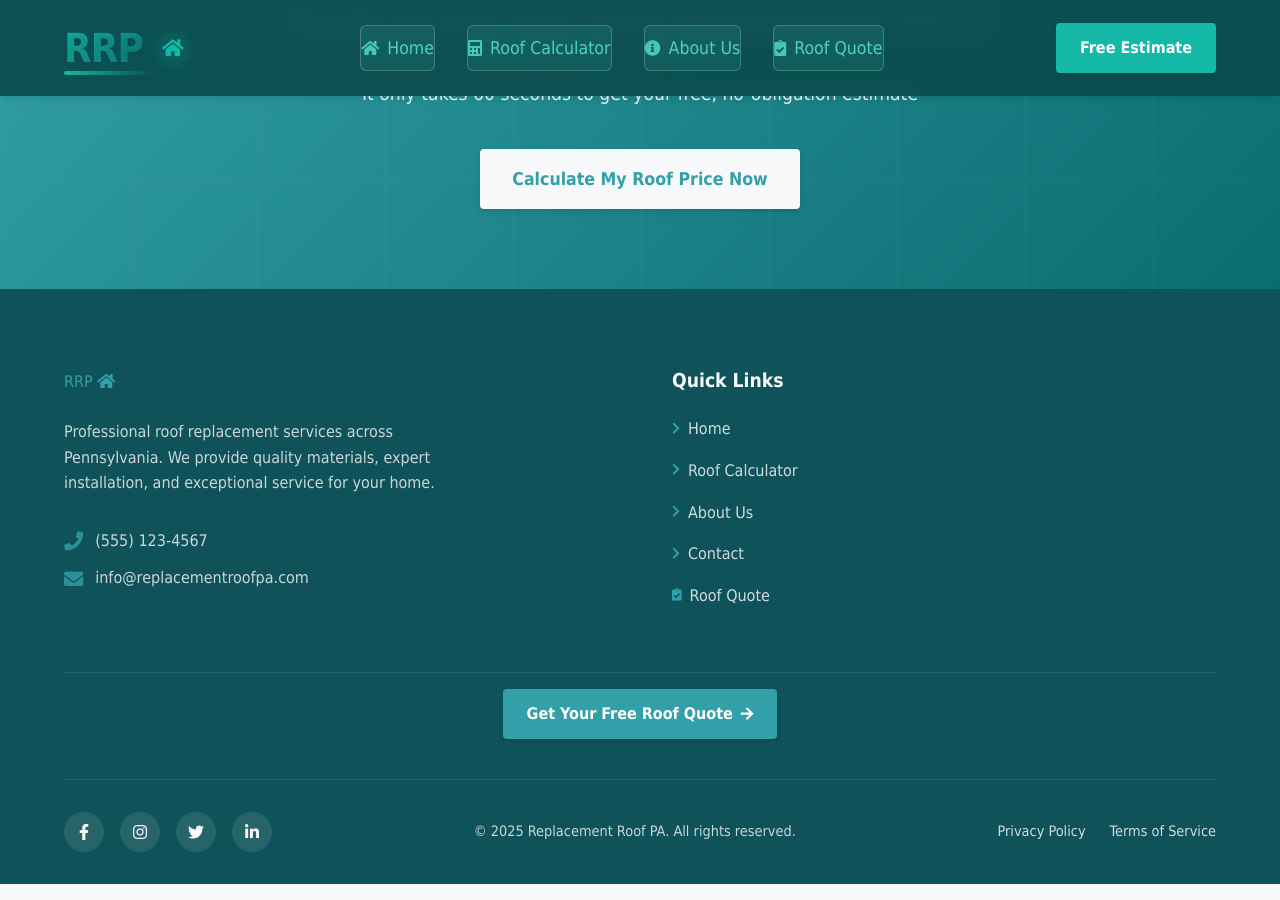
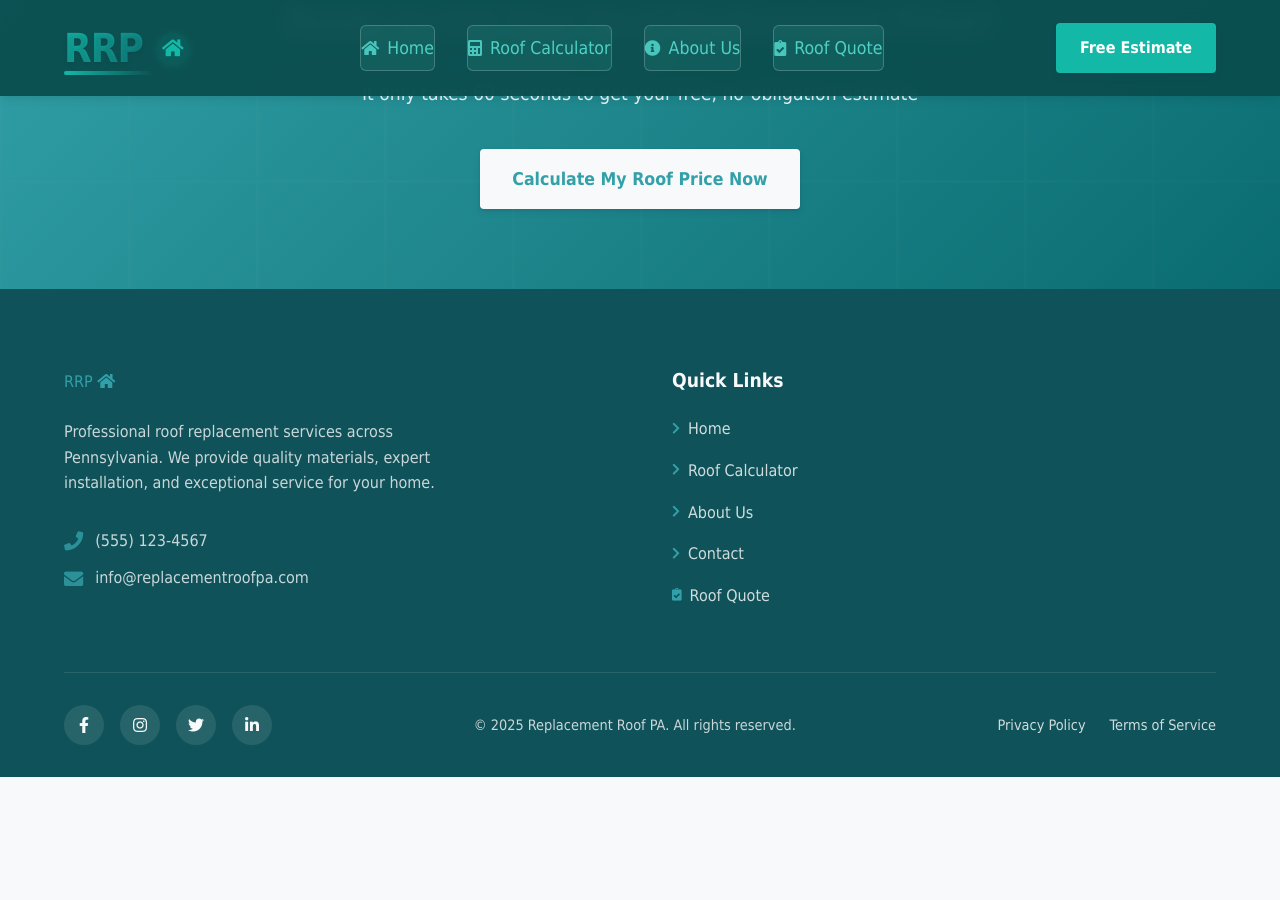
Before and after one commit to tim-amredev/replacement-roof-pa, a Jekyll site: the page built from index.html, in a window 1280 px wide and 900 px high, scrolled down 2120 px. Built offline with Jekyll 4.4.1, drawn with Linux system fonts in a browser that asks for light colours; some web fonts are replaced; after the commit the page ends 2913 px from its top, so only the background shows below that.

Commit message:
Update footer.html

```diff
--- a/_includes/footer.html
+++ b/_includes/footer.html
@@ -26,9 +26,6 @@
       </ul>
     </div>
   </div>
-</div>
-<div class="footer-cta">
-  <a href="{{ site.baseurl }}/roof-questionnaire" class="btn btn-primary">Get Your Free Roof Quote <i class="fas fa-arrow-right"></i></a>
 </div>
 <div class="footer-bottom">
   <div class="social-links">
```
